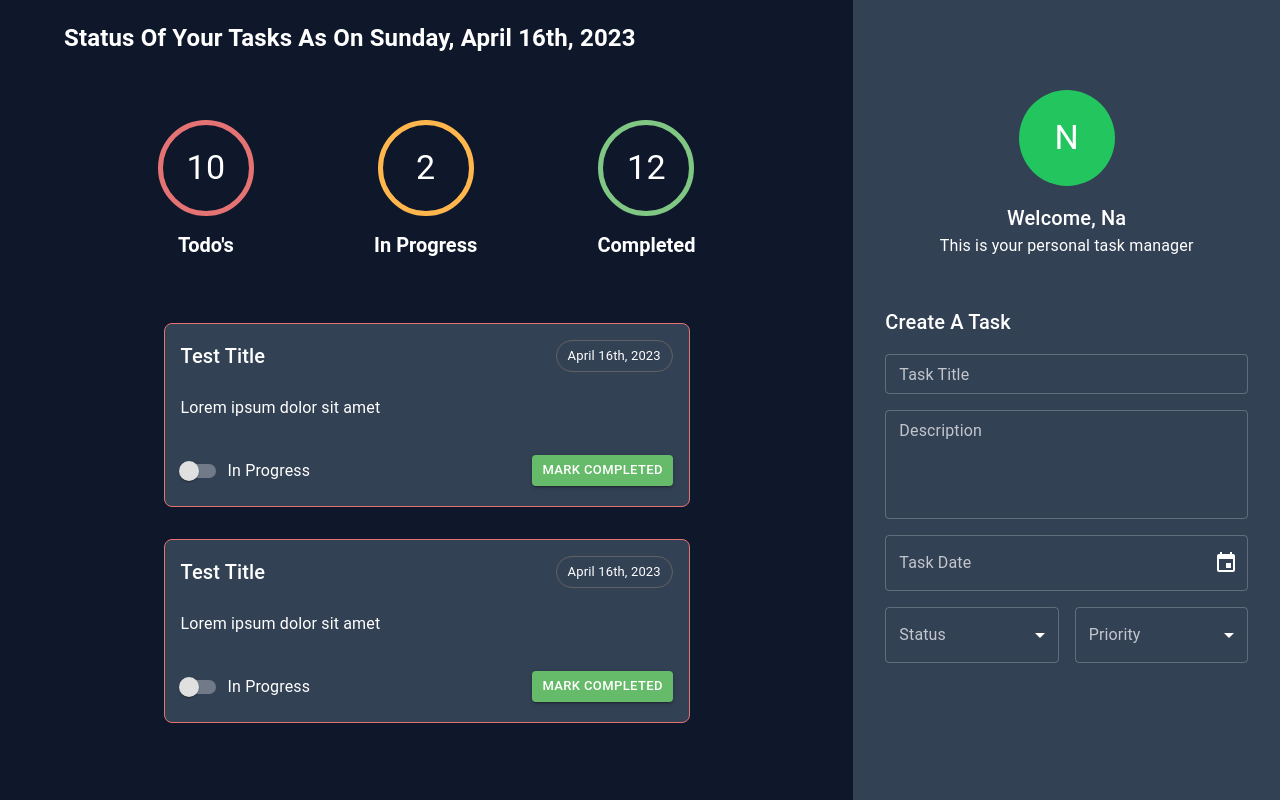
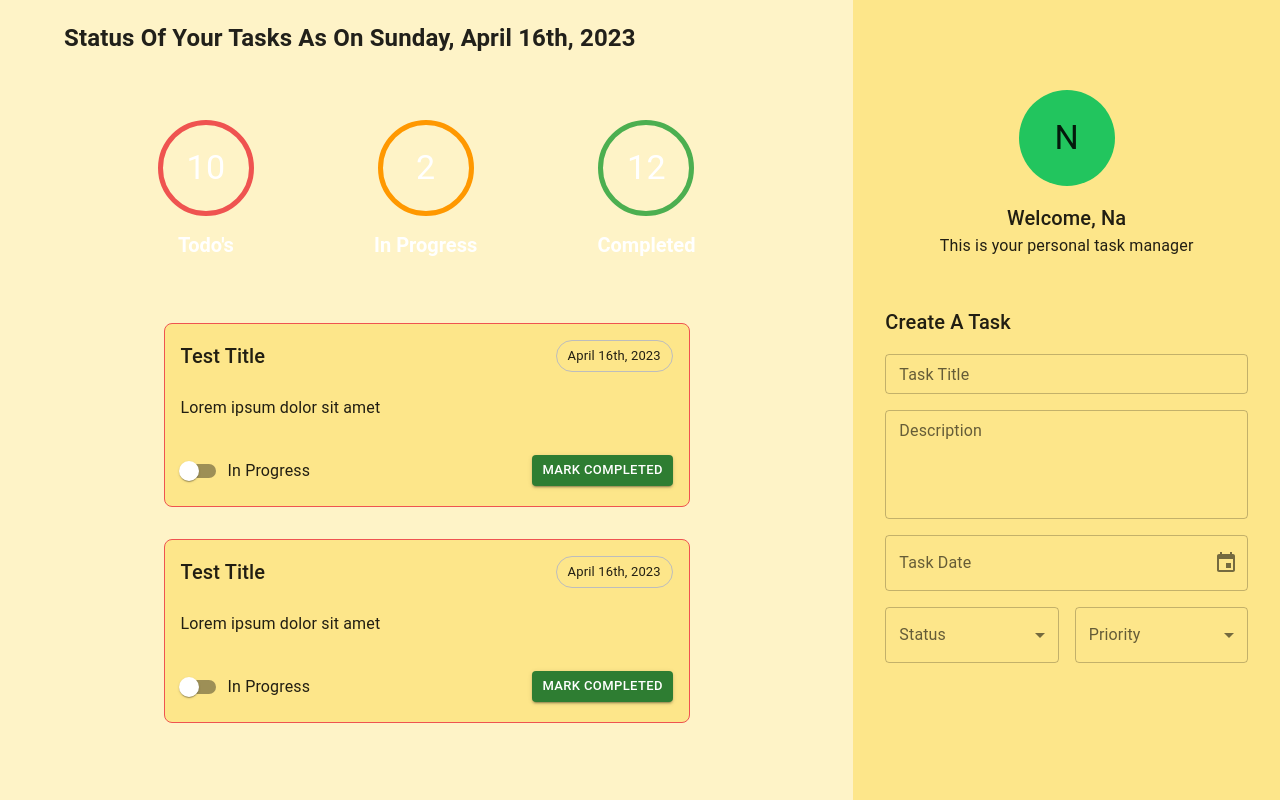
Before and after one commit to na-lin/todo-react-node-ts, a React (Create React App) app: page / in a window 1280 px wide. Built offline with nearby package versions, Linux system fonts and the light colour scheme.

Commit message:
update background color which I like

```diff
--- a/src/theme/customTheme.ts
+++ b/src/theme/customTheme.ts
@@ -2,15 +2,14 @@ import { createTheme, ThemeOptions } from '@mui/material';
 
 export const customDarkTheme: ThemeOptions = createTheme({
   palette: {
-    mode: 'dark',
     primary: {
       light: '#bbf7d0',
       main: '#22c55e',
       dark: '#15803d',
     },
     background: {
-      paper: '#334155',
-      default: '#0f172a',
+      paper: '#fde68a', // Amber 500
+      default: '#fef3c7', // Amber 200
     },
   },
 });
```
